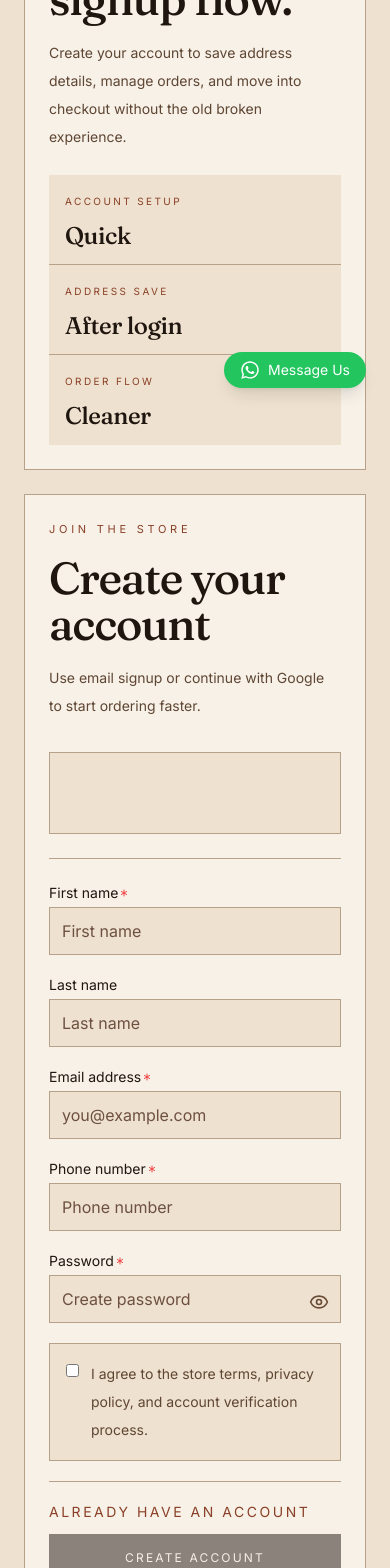
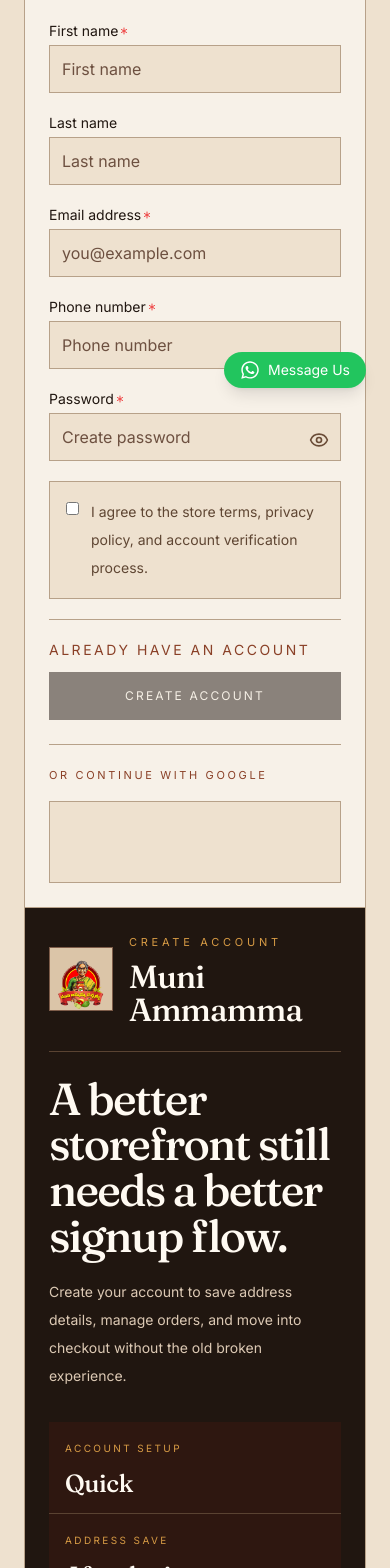
Before and after one commit to afriddev/muniammammapickles.in, a React (Vite) app: page /signup in a window 390 px wide. Shown: the part 432-2000 px from the top of the page. Built offline with nearby package versions, Linux system fonts and the light colour scheme.

Commit message:
style: update AppSpinner, AuthShell, RouteTransitionLoader, LoginMain, and SignUp components for improved UI and responsiveness

```diff
--- a/src/apputils/AppSpinner.tsx
+++ b/src/apputils/AppSpinner.tsx
@@ -23,10 +23,10 @@ const AppSpinner: React.FC<AppSpinnerProps> = ({ isPending, message }) => {
   if (!visible) return null;
 
   return (
-    <div className="fixed inset-0 z-[9999] flex items-center justify-center bg-black bg-opacity-50 backdrop-blur-sm transition-opacity duration-300 ease-in-out">
+    <div className="fixed inset-0 z-[9999] flex items-center justify-center bg-[#201610]/20 backdrop-blur-[2px] transition-opacity duration-300 ease-in-out">
       <div className="flex flex-col items-center gap-4">
-        <div className="w-12 h-12 border-4 border-gray-200 border-t-blue-500 rounded-full animate-spin shadow-xl" />
-        {message && <p className="text-white text-sm font-medium">{message}</p>}
+        <div className="h-12 w-12 animate-spin rounded-full border-[3px] border-[#f0dfc8] border-t-[#8a4027]" />
+        {message ? <p className="text-[#fffaf2] text-sm font-medium">{message}</p> : null}
       </div>
     </div>
   );
--- a/src/apputils/AuthShell.tsx
+++ b/src/apputils/AuthShell.tsx
@@ -21,32 +21,83 @@ function AuthShell({ eyebrow, title, intro, stats, children }: AuthShellProps) {
       <NavBar />
       <main>
         <section className="border-b border-[#b7a189] bg-[#eee1cf]">
-          <div className="mx-auto max-w-[1100px] px-6 py-10 lg:px-10 lg:py-14">
-            <div className="border border-[#b7a189] bg-[#f7f1e8] p-6 lg:p-8">
-              <p className="text-[11px] uppercase tracking-[0.34em] text-[#8a4027]">
+          <div className="mx-auto max-w-[1480px] px-6 py-8 lg:px-10 lg:py-10">
+            <div className="grid gap-px border border-[#b7a189] bg-[#b7a189] lg:min-h-[calc(100vh-190px)] lg:grid-cols-[minmax(0,540px)_1fr]">
+              <div className="bg-[#f7f1e8] p-6 lg:p-10">
+                {children}
+              </div>
+
+              <div className="grid gap-px bg-[#5a4332]">
+                <div className="grid gap-px bg-[#5a4332] xl:grid-cols-[0.98fr_1.02fr]">
+                  <div className="bg-[#201610] p-6 text-[#fffaf2] lg:p-8">
+                    <div className="flex items-center gap-4 border-b border-[#5a4332] pb-6">
+                      <img
+                        src="/final.png"
+                        alt="Muni Ammamma Pickles"
+                        className="h-16 w-16 border border-[#7d5c49] bg-[#dbc5a8] object-cover"
+                      />
+                      <div>
+                        <p className="text-[11px] uppercase tracking-[0.34em] text-[#d79b45]">
                           {eyebrow}
                         </p>
-              <h1 className="mt-4 max-w-[840px] font-fraunces text-[2.8rem] leading-[1.04] tracking-[-0.03em] text-[#201610] lg:text-[4.2rem]">
+                        <p className="mt-2 font-fraunces text-[2rem] leading-[1.04] tracking-[-0.03em] text-[#fffaf2]">
+                          Muni Ammamma
+                        </p>
+                      </div>
+                    </div>
+
+                    <h1 className="mt-6 max-w-[520px] font-fraunces text-[2.8rem] leading-[1.02] tracking-[-0.04em] text-[#fffaf2] lg:text-[4rem]">
                       {title}
                     </h1>
-              <p className="mt-4 max-w-[860px] text-sm leading-7 text-[#5f4633]">
+                    <p className="mt-5 max-w-[540px] text-sm leading-7 text-[#dcc9b4] lg:text-base">
                       {intro}
                     </p>
-              <div className="mt-6 grid gap-px bg-[#b7a189] sm:grid-cols-3">
+
+                    <div className="mt-8 grid gap-px bg-[#5a4332] sm:grid-cols-3 xl:grid-cols-1">
                       {stats.map((stat) => (
-                  <div key={stat.label} className="bg-[#eee1cf] p-4">
-                    <p className="text-[10px] uppercase tracking-[0.24em] text-[#8a4027]">
+                        <div key={stat.label} className="bg-[#2e1710] p-4">
+                          <p className="text-[10px] uppercase tracking-[0.24em] text-[#d79b45]">
                             {stat.label}
                           </p>
-                    <p className="mt-3 font-fraunces text-[1.5rem] leading-[1.06] tracking-[-0.02em] text-[#201610]">
+                          <p className="mt-3 font-fraunces text-[1.55rem] leading-[1.06] tracking-[-0.02em] text-[#fffaf2]">
                             {stat.value}
                           </p>
                         </div>
                       ))}
                     </div>
                   </div>
-            <div className="mt-6 border border-[#b7a189] bg-[#f7f1e8] p-6 lg:p-8">
-              {children}
+
+                  <div className="grid gap-px bg-[#5a4332]">
+                    <div className="overflow-hidden bg-[#e7d6c3]">
+                      <img
+                        src="/banner_image.jpg"
+                        alt="Signature pickle spread"
+                        className="h-full min-h-[260px] w-full object-cover"
+                      />
+                    </div>
+                    <div className="grid gap-px bg-[#5a4332] sm:grid-cols-2">
+                      <div className="overflow-hidden bg-[#dbc5a8]">
+                        <img
+                          src="/mango/mango_pickle.webp"
+                          alt="Mango pickle bowl"
+                          className="h-full min-h-[220px] w-full object-cover"
+                        />
+                      </div>
+                      <div className="bg-[#efe4d2] p-6 text-[#201610] lg:p-8">
+                        <p className="text-[11px] uppercase tracking-[0.28em] text-[#8a4027]">
+                          Form first
+                        </p>
+                        <p className="mt-4 font-fraunces text-[2rem] leading-[1.06] tracking-[-0.03em]">
+                          Direct login, no wasted hero space.
+                        </p>
+                        <p className="mt-4 text-sm leading-7 text-[#5f4633]">
+                          The form stays in the first viewport. The brand support panel sits beside it, not in the way.
+                        </p>
+                      </div>
+                    </div>
+                  </div>
+                </div>
+              </div>
             </div>
           </div>
         </section>
--- a/src/apputils/RouteTransitionLoader.tsx
+++ b/src/apputils/RouteTransitionLoader.tsx
@@ -25,13 +25,8 @@ function RouteTransitionLoader() {
   }
 
   return (
-    <div className="pointer-events-none fixed inset-0 z-[500] flex items-center justify-center bg-[#f5efe4]/55 backdrop-blur-[2px]">
-      <div className="flex items-center gap-4 border border-[#b7a189] bg-[#f7f1e8] px-5 py-4">
-        <div className="h-6 w-6 animate-spin border border-[#d79b45] border-t-[#201610]" />
-        <p className="text-[11px] uppercase tracking-[0.28em] text-[#6a4c37]">
-          Loading
-        </p>
-      </div>
+    <div className="pointer-events-none fixed inset-0 z-[500] flex items-center justify-center bg-[#f5efe4]/38 backdrop-blur-[1.5px]">
+      <div className="h-12 w-12 animate-spin rounded-full border-[3px] border-[#d8c0a1] border-t-[#8a4027]" />
     </div>
   );
 }
--- a/src/features/login/LoginMain.tsx
+++ b/src/features/login/LoginMain.tsx
@@ -101,7 +101,7 @@ function LoginMain() {
       <h2 className="mt-3 font-fraunces text-[2.4rem] leading-[1.04] tracking-[-0.03em] text-[#201610] lg:text-[3rem]">
         {loginStep === 0 ? "Login to your account" : "Enter the OTP to continue"}
       </h2>
-      <p className="mt-3 text-sm leading-7 text-[#5f4633]">
+      <p className="mt-3 max-w-[500px] text-sm leading-7 text-[#5f4633]">
         {loginStep === 0
           ? "Use email and password or continue with Google."
           : "We sent a verification code to your email address."}
--- a/src/features/signup/SignUp.tsx
+++ b/src/features/signup/SignUp.tsx
@@ -104,22 +104,14 @@ function SignUp() {
       <p className="text-[11px] uppercase tracking-[0.34em] text-[#8a4027]">
         Join the store
       </p>
-      <h2 className="mt-4 font-fraunces text-[2.8rem] leading-[1.04] tracking-[-0.03em] text-[#201610]">
+      <h2 className="mt-3 font-fraunces text-[2.4rem] leading-[1.04] tracking-[-0.03em] text-[#201610] lg:text-[3rem]">
         {signUpStep === 0 ? "Create your account" : "Verify your signup"}
       </h2>
-      <p className="mt-4 text-sm leading-7 text-[#5f4633]">
+      <p className="mt-3 max-w-[520px] text-sm leading-7 text-[#5f4633]">
         {signUpStep === 0
           ? "Use email signup or continue with Google to start ordering faster."
           : "Enter the OTP sent to your email address to activate the account."}
       </p>
-
-      {signUpStep === 0 ? (
-        <div className="mt-8 border border-[#b7a189] bg-[#eee1cf] p-5">
-          <div className="flex items-center justify-center">
-            <GoogleLogin onSuccess={handleGoogleSignInSuccess} onError={() => undefined} />
-          </div>
-        </div>
-      ) : null}
 
       <div className="mt-6 border-t border-[#b7a189] pt-6">
         <form onSubmit={handleSubmit(onSubmit)} className="grid gap-5">
@@ -244,6 +236,19 @@ function SignUp() {
           </div>
         </form>
       </div>
+
+      {signUpStep === 0 ? (
+        <div className="mt-6 border-t border-[#b7a189] pt-5">
+          <p className="text-[11px] uppercase tracking-[0.24em] text-[#8a4027]">
+            Or continue with Google
+          </p>
+          <div className="mt-4 border border-[#b7a189] bg-[#eee1cf] p-5">
+            <div className="flex items-center justify-center">
+              <GoogleLogin onSuccess={handleGoogleSignInSuccess} onError={() => undefined} />
+            </div>
+          </div>
+        </div>
+      ) : null}
     </AuthShell>
   );
 }
```
Lines whose indentation alone changed are shown as unchanged.
